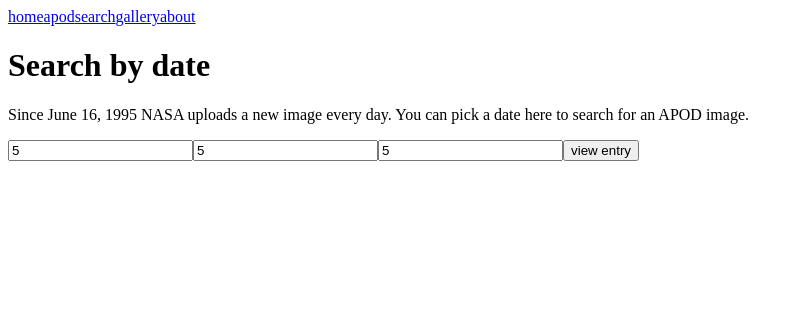
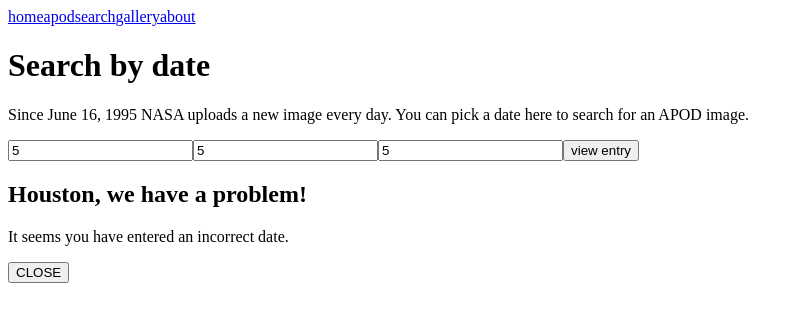
Before and after one commit to kvcsPat/react-cosmos, a React (Create React App) app in the folder cosmos/: page /search in a window 1280 px wide. Both pictures are taken after typing "5", "5", "5" into the empty fields and a click on the button "view entry". Shown: the top 322 px of the page, without its empty margins (0-800 px from the left). Built offline with nearby package versions, Linux system fonts and the light colour scheme.

Commit message:
created useToggle and error modal for SearchPage

```diff
--- a/cosmos/src/hooks/useForm.js
+++ b/cosmos/src/hooks/useForm.js
@@ -3,7 +3,7 @@ import { useNavigate } from "react-router-dom";
 import { formatDate } from "../utils/formatDate";
 import useDateValidation from "./useDateValidation";
 
-export default function useForm() {
+export default function useForm(toggle) {
   const navigate = useNavigate();
 
   const [inputValues, setInputValues] = useState({
@@ -37,7 +37,7 @@ export default function useForm() {
     e.preventDefault();
 
     if (invalidDate()) {
-      console.log("invalid date");
+      toggle(true);
       return;
     }
 
--- /dev/null
+++ b/cosmos/src/hooks/useToggle.js
@@ -0,0 +1,13 @@
+import { useState } from "react";
+
+export default function useToggle(defaultValue) {
+  const [isOn, setIsOn] = useState(defaultValue);
+
+  function toggleIsOn(value) {
+    setIsOn((currentValue) =>
+      typeof value === "boolean" ? value : !currentValue
+    );
+  }
+
+  return [isOn, toggleIsOn];
+}
--- a/cosmos/src/structure/search/FormComponent.jsx
+++ b/cosmos/src/structure/search/FormComponent.jsx
@@ -1,8 +1,8 @@
 import React from "react";
 import useForm from "../../hooks/useForm";
 
-export default function FormComponent() {
-  const { year, month, day, handleInput, handleSubmit } = useForm();
+export default function FormComponent({ toggle }) {
+  const { year, month, day, handleInput, handleSubmit } = useForm(toggle);
 
   return (
     <div className="search">
--- /dev/null
+++ b/cosmos/src/structure/search/Modal.jsx
@@ -0,0 +1,11 @@
+import React from "react";
+
+export default function SearchModal({ toggle }) {
+  return (
+    <div className="search_modal">
+      <h2>Houston, we have a problem!</h2>
+      <p>It seems you have entered an incorrect date.</p>
+      <button onClick={() => toggle(false)}>CLOSE</button>
+    </div>
+  );
+}
--- a/cosmos/src/structure/search/Page.jsx
+++ b/cosmos/src/structure/search/Page.jsx
@@ -1,11 +1,16 @@
 import React from "react";
+import useToggle from "../../hooks/useToggle";
 import Layout from "../routing/Layout";
 import FormComponent from "./FormComponent";
+import SearchModal from "./Modal";
 
 export default function SearchPage() {
+  const [isOn, toggleIsOn] = useToggle(false);
+
   return (
     <Layout>
-      <FormComponent />
+      <FormComponent toggle={toggleIsOn} />
+      {isOn && <SearchModal toggle={toggleIsOn} />}
     </Layout>
   );
 }
```
